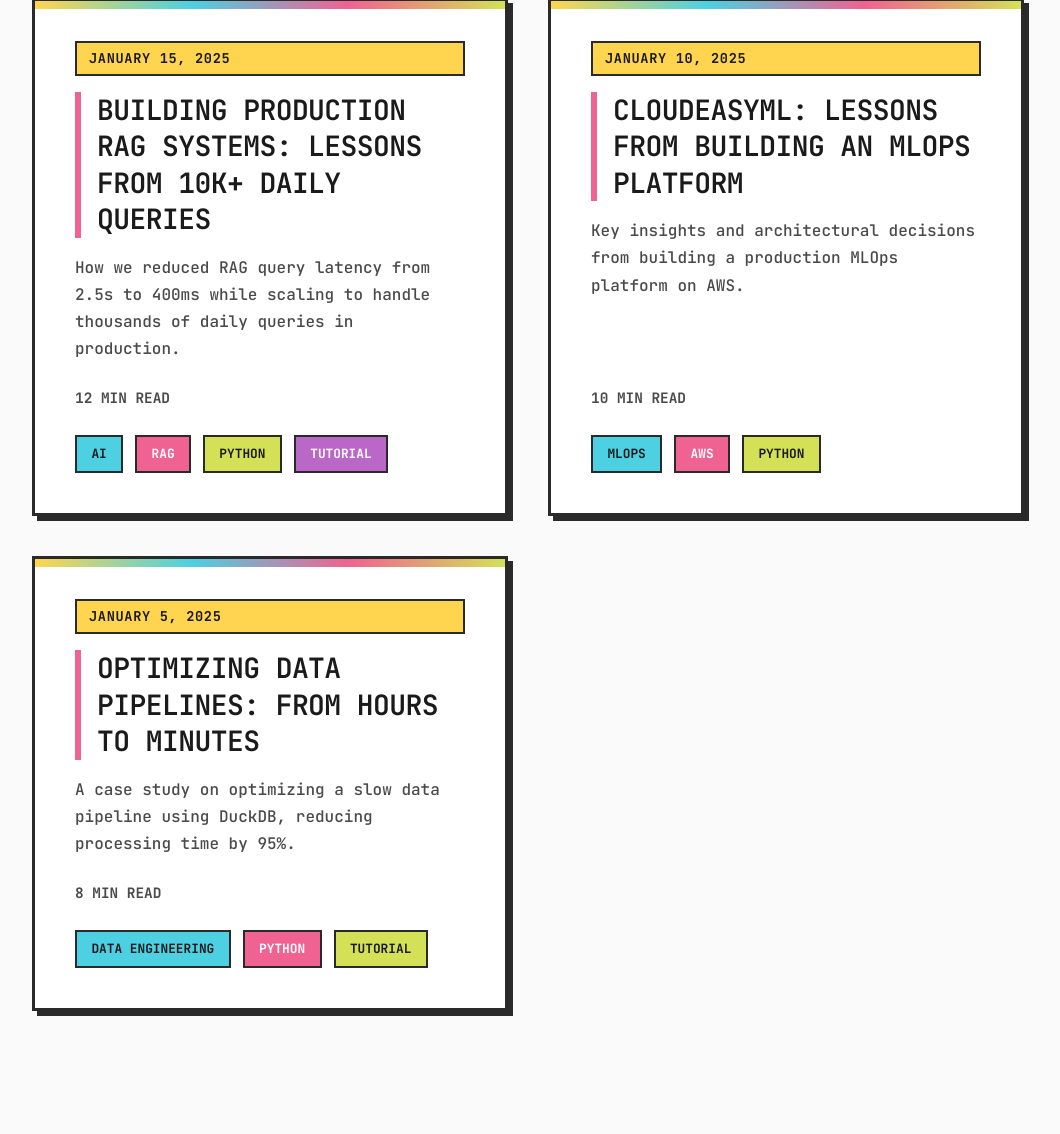
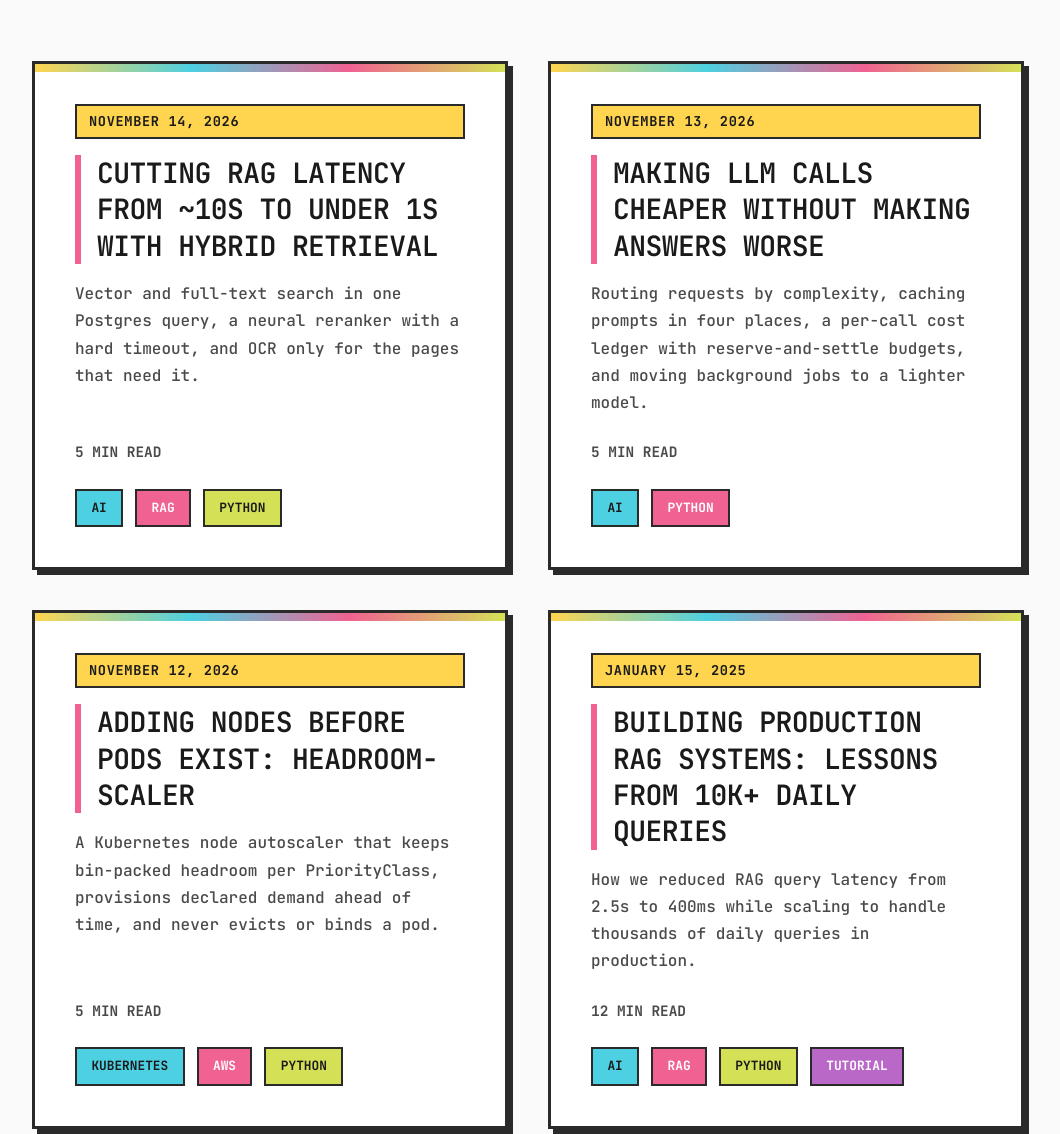
Before and after one commit to Sarvesh-GanesanW/sarvesh-blog, a plain HTML site: page index.html in a window 1280 px wide. Shown: the part 1026-2160 px from the top of the page, without its empty margins (112-1172 px from the left). Drawn offline with Linux system fonts and the light colour scheme.

Commit message:
Add three engineering notes: hybrid RAG retrieval, LLM cost controls, headroom-scaler

```diff
--- a/index.html
+++ b/index.html
@@ -84,6 +84,7 @@
                     <button class="tag" data-tag="Python">Python</button>
                     <button class="tag" data-tag="AWS">AWS</button>
                     <button class="tag" data-tag="RAG">RAG</button>
+                    <button class="tag" data-tag="Kubernetes">Kubernetes</button>
                     <button class="tag" data-tag="Tutorial">Tutorial</button>
                 </div>
             </section>
--- a/script.js
+++ b/script.js
@@ -5,6 +5,30 @@
 
 // Article metadata - Add your articles here
 const articles = [
+    {
+        slug: 'hybrid-retrieval-rag-latency',
+        title: 'Cutting RAG Latency from ~10s to Under 1s with Hybrid Retrieval',
+        date: '2026-11-14',
+        excerpt: 'Vector and full-text search in one Postgres query, a neural reranker with a hard timeout, and OCR only for the pages that need it.',
+        tags: ['AI', 'RAG', 'Python'],
+        readingTime: '5 min read'
+    },
+    {
+        slug: 'cheaper-llm-calls-cost-ledger',
+        title: 'Making LLM Calls Cheaper Without Making Answers Worse',
+        date: '2026-11-13',
+        excerpt: 'Routing requests by complexity, caching prompts in four places, a per-call cost ledger with reserve-and-settle budgets, and moving background jobs to a lighter model.',
+        tags: ['AI', 'Python'],
+        readingTime: '5 min read'
+    },
+    {
+        slug: 'headroom-scaler-nodes-before-pods',
+        title: 'Adding Nodes Before Pods Exist: headroom-scaler',
+        date: '2026-11-12',
+        excerpt: 'A Kubernetes node autoscaler that keeps bin-packed headroom per PriorityClass, provisions declared demand ahead of time, and never evicts or binds a pod.',
+        tags: ['Kubernetes', 'AWS', 'Python'],
+        readingTime: '5 min read'
+    },
     {
         slug: 'building-production-rag-systems',
         title: 'Building Production RAG Systems: Lessons from 10K+ Daily Queries',
```
Also changed, not shown: 3 other files.
